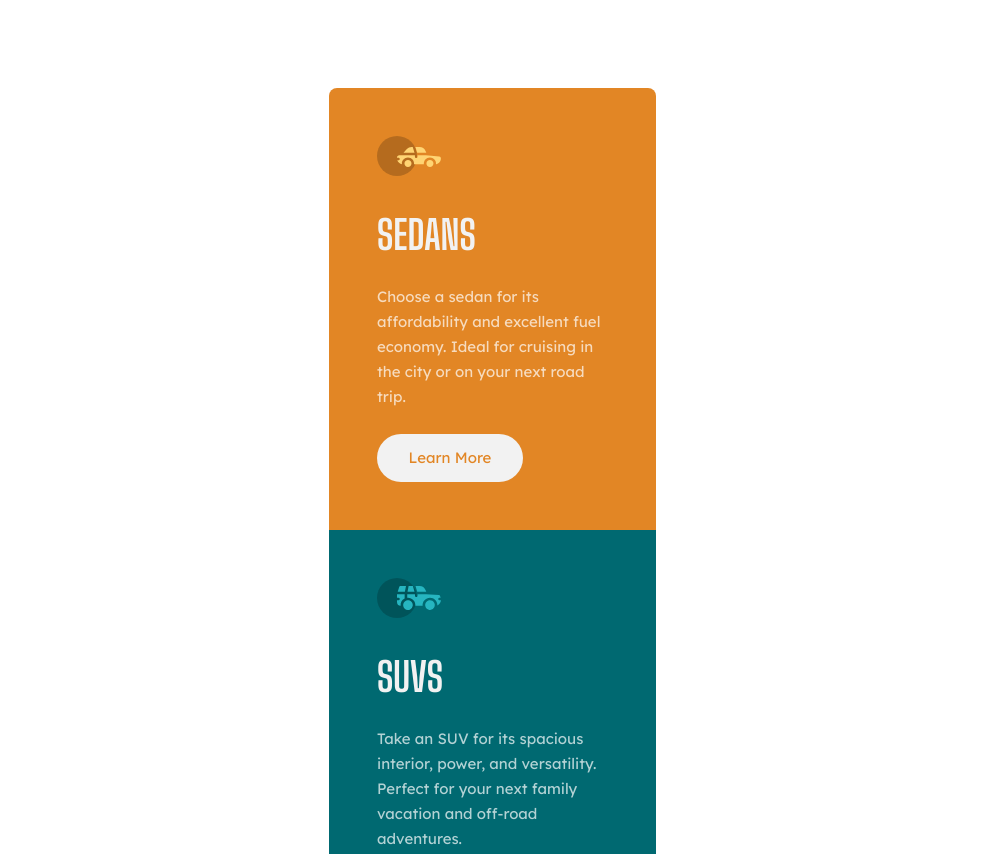
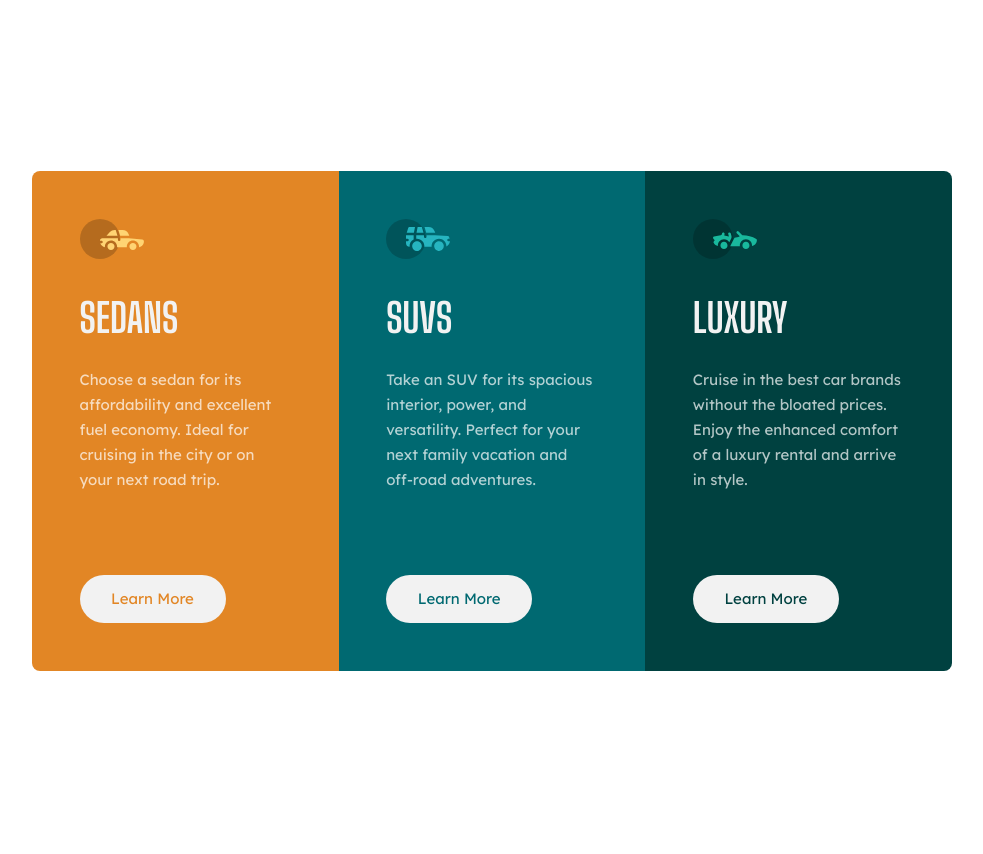
Before and after one commit to AlgoBenderDaily/3-Column-Preview-Card-Component_HTML-CSS, a plain HTML site: page index.html in a window 1280 px wide. Shown: the top 854 px of the page, without its empty margins (148-1131 px from the left). After the commit the page ends 800 px from the top, so only its background shows below. Drawn offline with Linux system fonts and the light colour scheme.

Commit message:
initial commit

```diff
--- a/main.css
+++ b/main.css
@@ -128,12 +128,6 @@ p {
   place-content: center;
 }
 
-.car-type__button:hover,
-.car-type__button:focus-visible {
-  background-color: #ffffff00;
-  border: 2px solid #fff;
-}
-
 #sedan {
   color: var(--SEDANS-BG);
 }
@@ -146,6 +140,33 @@ p {
   color: var(--LUXURY-BG);
 }
 
+/* Desktop */
+@media screen and (min-width: 720px) {
+  .main__card {
+    width: 920px;
+    height: 500px;
+    margin: 171px 260px 129px 260px;
+    flex-flow: row;
+  }
+
+  .main__card__car-type {
+    padding: 48px 47.5px;
+    width: 307px;
+    height: 500px;
+  }
+
+  .sedan {
+    border-radius: 8px 0 0 8px;
+  }
+
+  .luxury {
+    border-radius: 0 8px 8px 0;
+  }
+
+  p {
+    margin-bottom: 83px;
+  }
+
   #sedan:hover,
   #sedan:focus-visible,
   #suvs:hover,
@@ -154,3 +175,10 @@ p {
   #luxury:focus-visible {
     color: #fff;
   }
+
+  .car-type__button:hover,
+  .car-type__button:focus-visible {
+    background-color: #ffffff00;
+    border: 2px solid #fff;
+  }
+}
```
Lines whose indentation alone changed are shown as unchanged.
